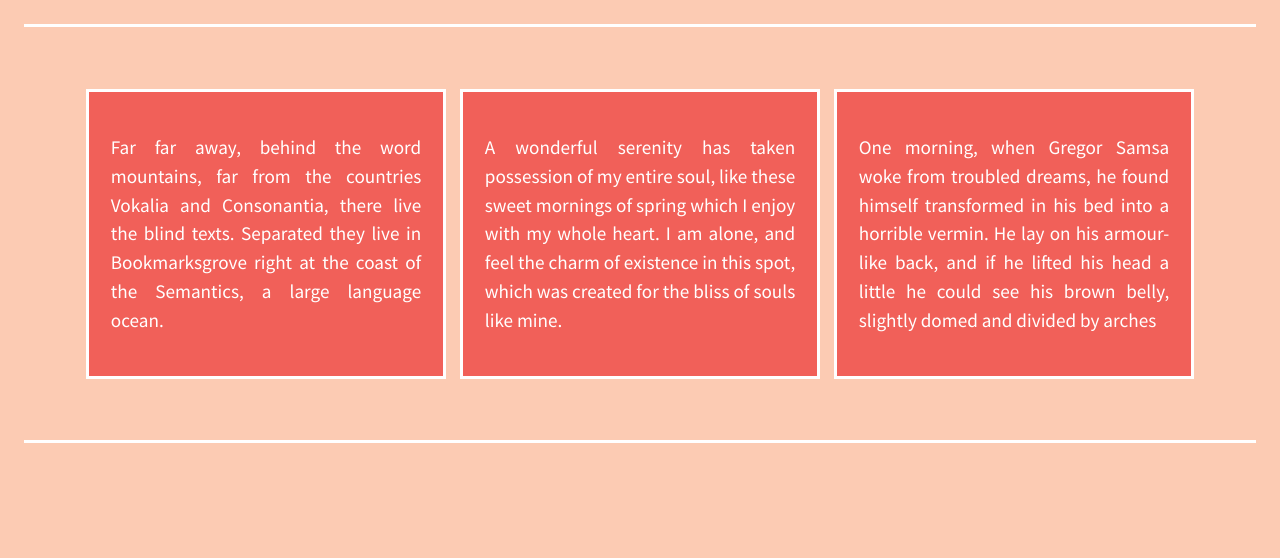
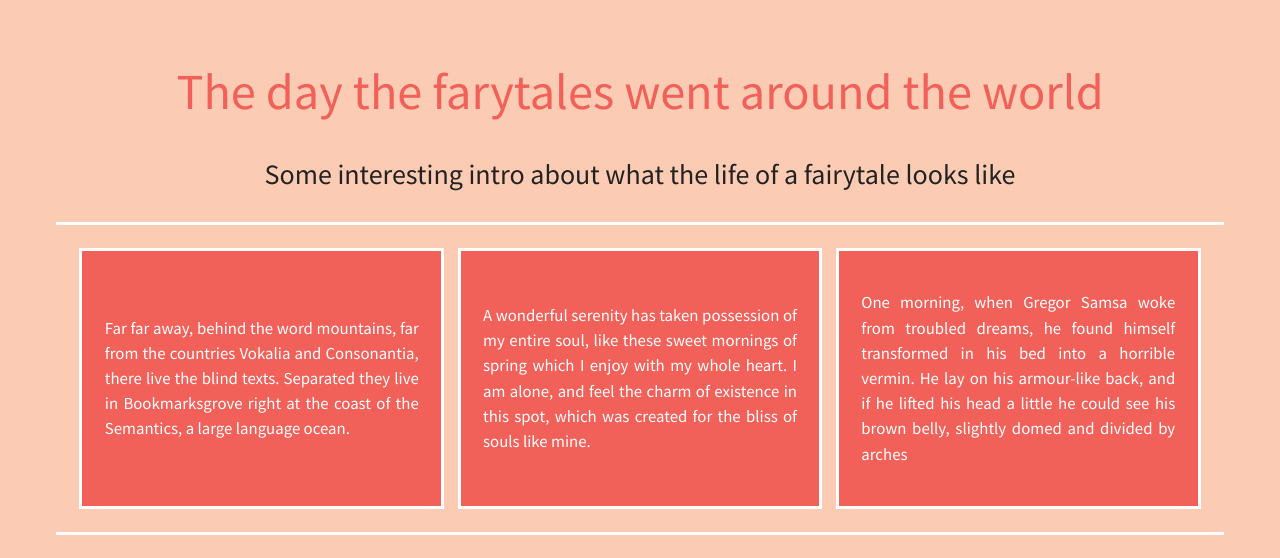
Before and after one commit to danaecosijn/206-divs-flexbox-starter, a plain HTML site: page index.html in a window 1280 px wide. Shown: the top 558 px of the page. Drawn offline with nearby package versions, Linux system fonts and the light colour scheme.

Commit message:
added header main footer

```diff
--- a/css/main.css
+++ b/css/main.css
@@ -104,8 +104,29 @@ html {
 body {
   font-family: 'Source Sans Pro', sans-serif;
   padding: 2em;
-  font-size: 0.75em;
+  font-size: 1.75em;
   height: 100%;
+}
+
+header
+footer
+main{
+  width: 100%;
+  display: flex;
+  justify-content: center;
+  align-items: center;
+}
+
+header {
+  color: #f16059;
+  font-size: 1.8em;
+}
+
+.flex-container {
+  display: flex;
+  flex-flow: row wrap;
+  justify-content: center;
+  align-items: center;
 }
 
 .wrapper {
@@ -116,14 +137,14 @@ body {
   border-style: solid hidden;
   border: 1%;
   border-color: white;
-  padding: 5%;
+  padding: 2%;
 }
 
 .div-1, .div-2, .div-3 {
   /*give the divs a width of 30%, add display:flex, set justify-content and align-items to center*/
   color: white;
   line-height: 1.5em;
-  font-size: 1.6em;
+  font-size: 0.6em;
   background-color: #f16059;
   height: auto;
   display: flex;
--- a/index.html
+++ b/index.html
@@ -20,8 +20,14 @@
         <!--[if lt IE 8]>
             <p class="browserupgrade">You are using an <strong>outdated</strong> browser. Please <a href="http://browsehappy.com/">upgrade your browser</a> to improve your experience.</p>
         <![endif]-->
-
-        <section class="wrapper">
+      <section  class="flex-container">
+        <header>
+          The day the farytales went around the world
+        </header>
+        <main>
+            <p>Some interesting intro about what the life of a fairytale looks like</p>
+        </main>
+        <div class="wrapper">
             <div class="div-1">
                 <p>Far far away, behind the word mountains, far from the countries Vokalia and Consonantia, there live the blind texts. Separated they live in Bookmarksgrove right at the coast of the Semantics, a large language ocean.</p>
             </div>
@@ -31,7 +37,11 @@
             <div class="div-3">
                 <p>One morning, when Gregor Samsa woke from troubled dreams, he found himself transformed in his bed into a horrible vermin. He lay on his armour-like back, and if he lifted his head a little he could see his brown belly, slightly domed and divided by arches</p>
             </div>
-        </section>
+        </div>
+        <footer>
+          <p>And that was the end... Or was it?</p>
+        </footer>
+      </section>
 
         <script src="https://ajax.googleapis.com/ajax/libs/jquery/1.11.3/jquery.min.js"></script>
         <script>window.jQuery || document.write('<script src="js/vendor/jquery-1.11.3.min.js"><\/script>')</script>
```
